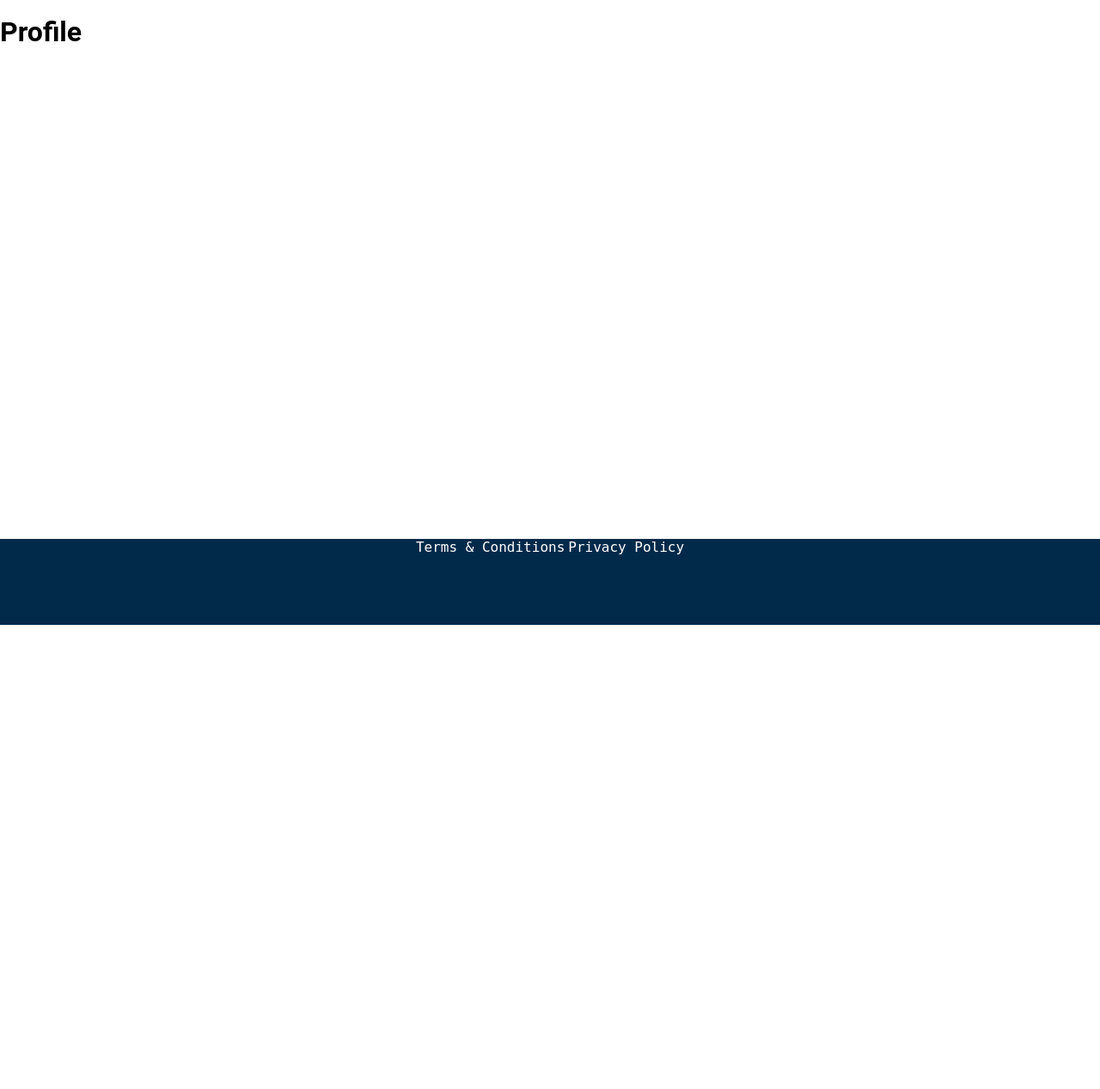
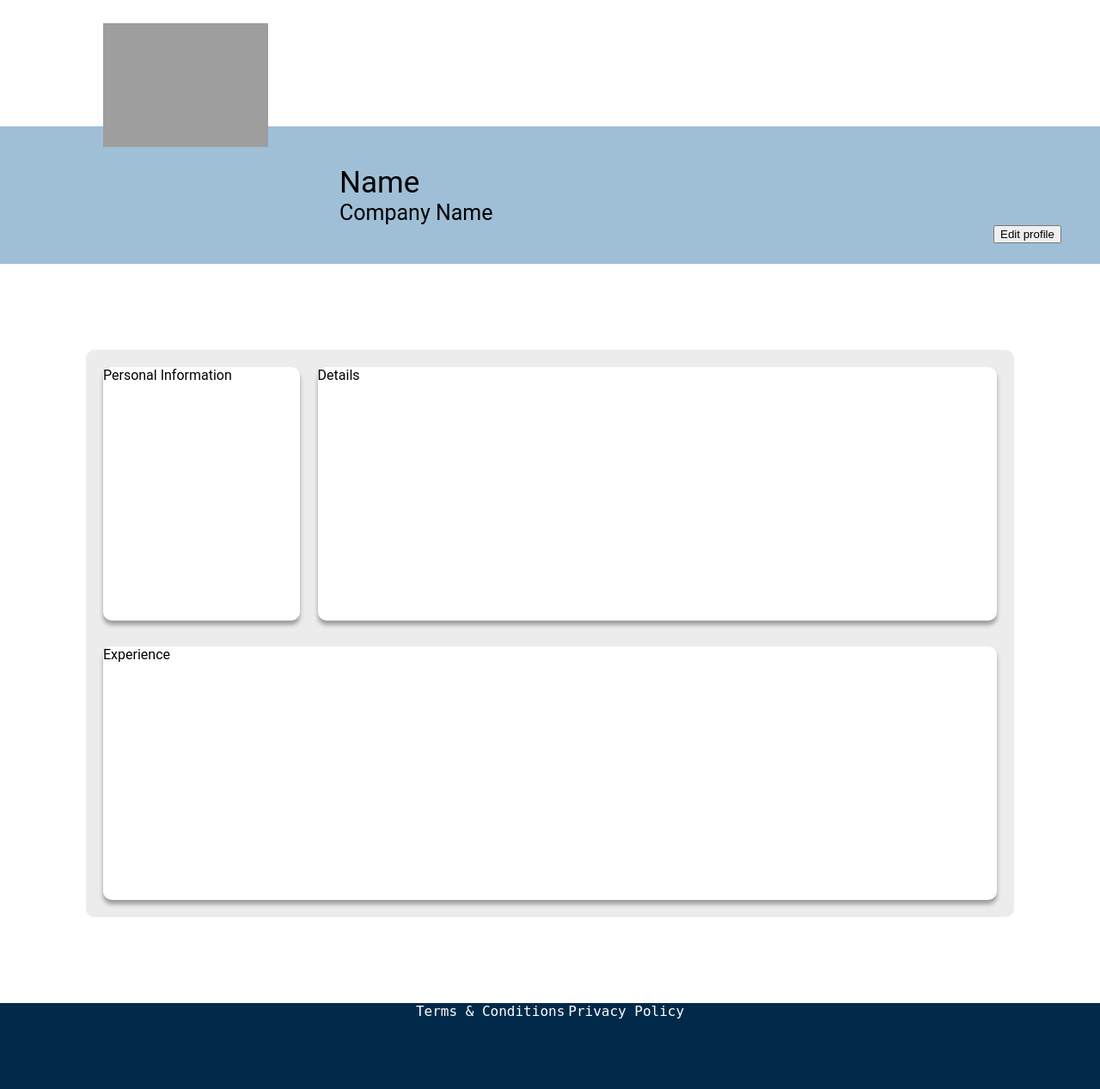
Before and after one commit to Michael-P-Drury/Volunteer-management-for-sports-clubs, a Flask app: page /profile in a window 1280 px wide. Shown: the part 73-1340 px from the top of the page at 86% size. Before the commit the page ends 800 px from the top, so only its background shows below. Run offline with Flask 3, Linux system fonts and the light colour scheme; some libraries are stand-ins or nearby versions; grey boxes are pictures that could not be loaded.

Commit message:
update profile

```diff
--- a/website/static/styles.css
+++ b/website/static/styles.css
@@ -248,3 +248,22 @@ body {
 .terms-container h3 {
     font-size: 18px;
 }
+
+.profile-image {
+    padding: 0px;
+    margin: 10px;
+    position: absolute;
+}
+
+.img1 {
+    max-height:100%;
+    max-width:100%;
+
+    float:left;
+
+}
+.profile-box {
+    background-color:#ffffff;
+    box-shadow:0 5px 5px #9e9d9d;
+    border-radius: 10px;
+}
--- a/website/templates/profile.html
+++ b/website/templates/profile.html
@@ -2,6 +2,24 @@
 
 {% block page_content %}
 
-<h1>Profile</h1>
+<div class="profile-image" style = "margin-top: 30px; margin-left:120px; width:15%;" class=”container”>
+    <img src="{{ url_for('static', filename='images/profileimage.jpg')}}" class="img1" style=" width:100%;"alt="profile image">
+</div>
+<div class="" style="padding: 45px; background-color: #9fbfd7; margin-top: 150px;">
+    <div class="" style="font-size: 35px; margin-left: 350px ; ">Name</div>
+    <div class="" style="font-size: 25px; margin-left: 350px; ">Company Name</div>
+    <button style="float: right;">Edit profile</button>
+</div>
 
+<div style="background-color: #ececec; border-radius: 10px; padding: 20px; margin: 100px; position: static;">
+    <div class="profile-box" style="width:76%; height:295px; float:right; ">
+        Details
+    </div>
+    <div class="profile-box" style="width:22%; height:295px;">
+        Personal Information
+    </div>
+    <div class="profile-box"style="width:100%; height:295px; margin-top: 30px;">
+        Experience
+    </div>
+</div>
 {% endblock %}
```
